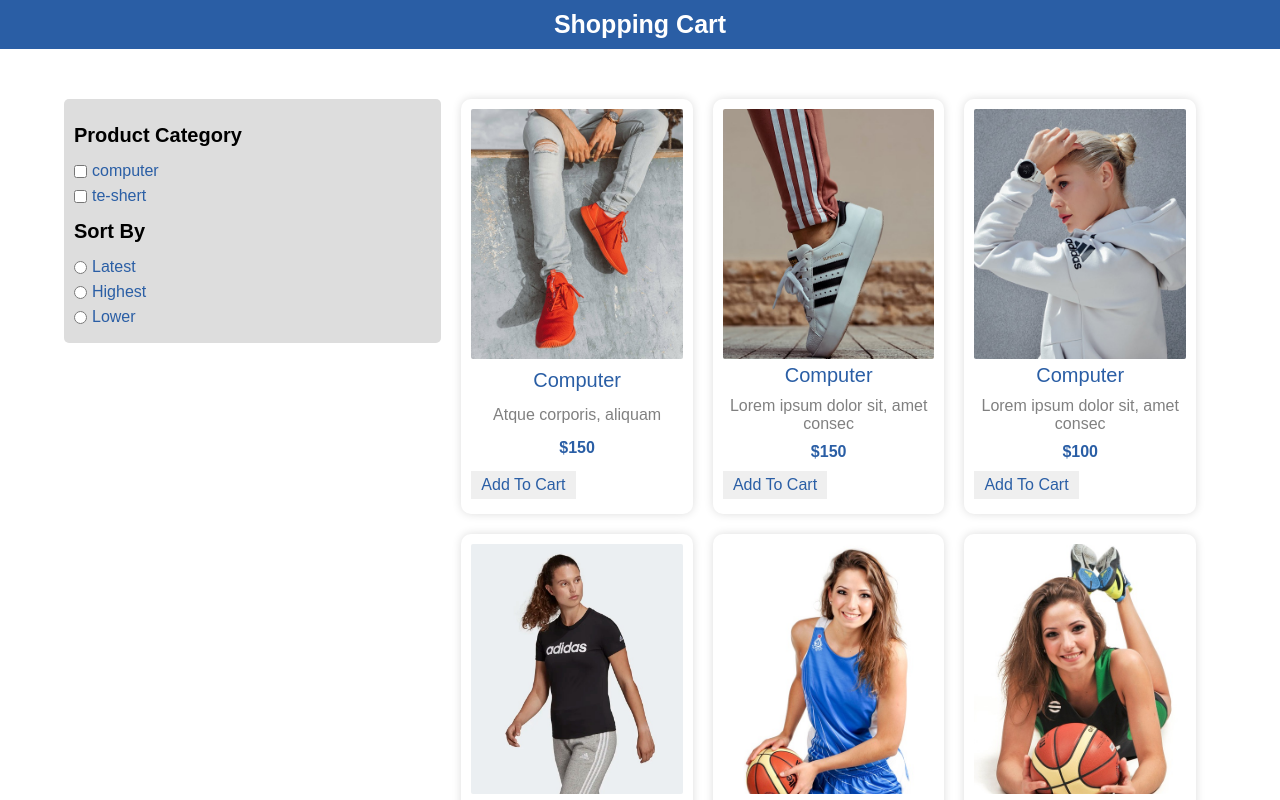
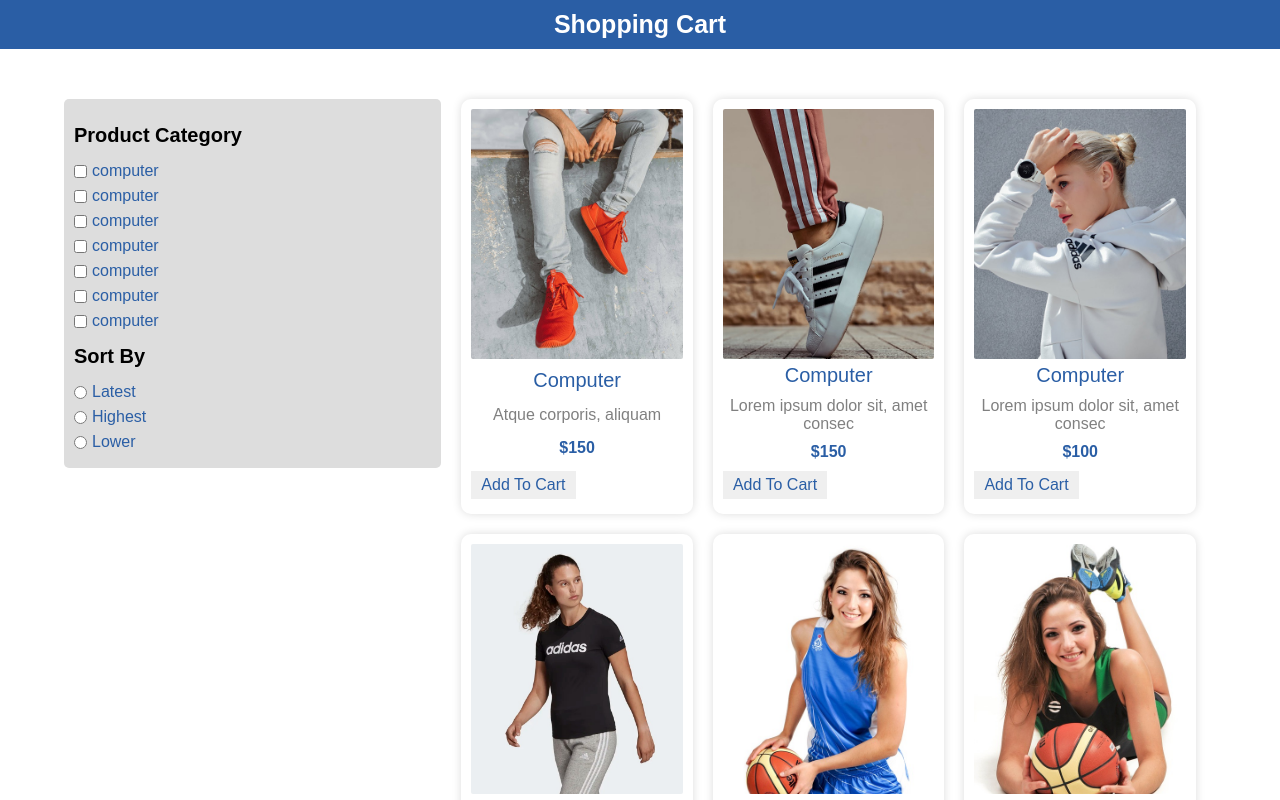
Before and after one commit to Abdo-112002/redux-node-shopping-cart, a React (Create React App) app in the folder client/: page / in a window 1280 px wide. Shown: the top 800 px of the page. Built offline with nearby package versions, Linux system fonts and the light colour scheme.

Commit message:
update filter

```diff
--- a/client/src/components/cart/CartComponent.jsx
+++ b/client/src/components/cart/CartComponent.jsx
@@ -6,15 +6,19 @@ import CartDesign from './CartDesign';
 
 
 function CartComponent() {
-  const [ProductsData , setData] = useState();
+  const [ProductsData , setData] = useState([]);
   const [openModal , setOpenModal] = useState({
     open : false,
     details : {},
   });
 
   useEffect(() => {
-    setData(data);
+      setData(data);
   }, []);
+
+  // const filterByCategory = (category) => {
+
+  // }
 
   const openDetailsModal = useCallback((data) => {
     setOpenModal({open : true ,details : {...data} });
--- a/client/src/components/filter/FilterProducts.jsx
+++ b/client/src/components/filter/FilterProducts.jsx
@@ -1,22 +1,36 @@
 
-import React from 'react'
+import React,{useState , useEffect} from 'react'
 import { FilterContent, FilterTitle, FilterType, FilterTypesContent, FilterWrapper, InputLabel } from './filter.style'
+import data from '../../db.json';
 
 function FilterProducts() {
+    const [category , setCategory] = useState([]);
+
+    useEffect(() => {
+        let allCategory = data.map((item) => item.title);
+        setCategory([...allCategory]);
+    }, []);
+
+    function filterCategory(e,value){
+        if(e.target.checked){
+
+        }
+    }
+
   return (
     <FilterWrapper>
         <FilterContent>
             <FilterTitle>
                 Product Category
             </FilterTitle>
-            <FilterTypesContent>
-                <FilterType inputType='checkbox'/>
-                <InputLabel>computer</InputLabel>
-            </FilterTypesContent>
-            <FilterTypesContent>
-                <FilterType inputType='checkbox'/>
-                <InputLabel>te-shert</InputLabel>
-            </FilterTypesContent>
+            {
+                category?.map((item,ind)=> (
+                    <FilterTypesContent key={ind}>
+                        <FilterType onChange={(e)=> filterCategory(e,item)} inputType='checkbox'/>
+                        <InputLabel>{item}</InputLabel>
+                    </FilterTypesContent>
+                ))
+            }
             <FilterTitle>
                 Sort by
             </FilterTitle>
--- a/client/src/components/filter/filter.style.js
+++ b/client/src/components/filter/filter.style.js
@@ -32,7 +32,7 @@ export const FilterTypesContent = styled.div`
 `;
 
 export const InputLabel = styled.label.attrs(({name})=> ({
-    for : name,
+    htmlFor : name,
 }))`
     color: #2a5ea5;
 `;
```
